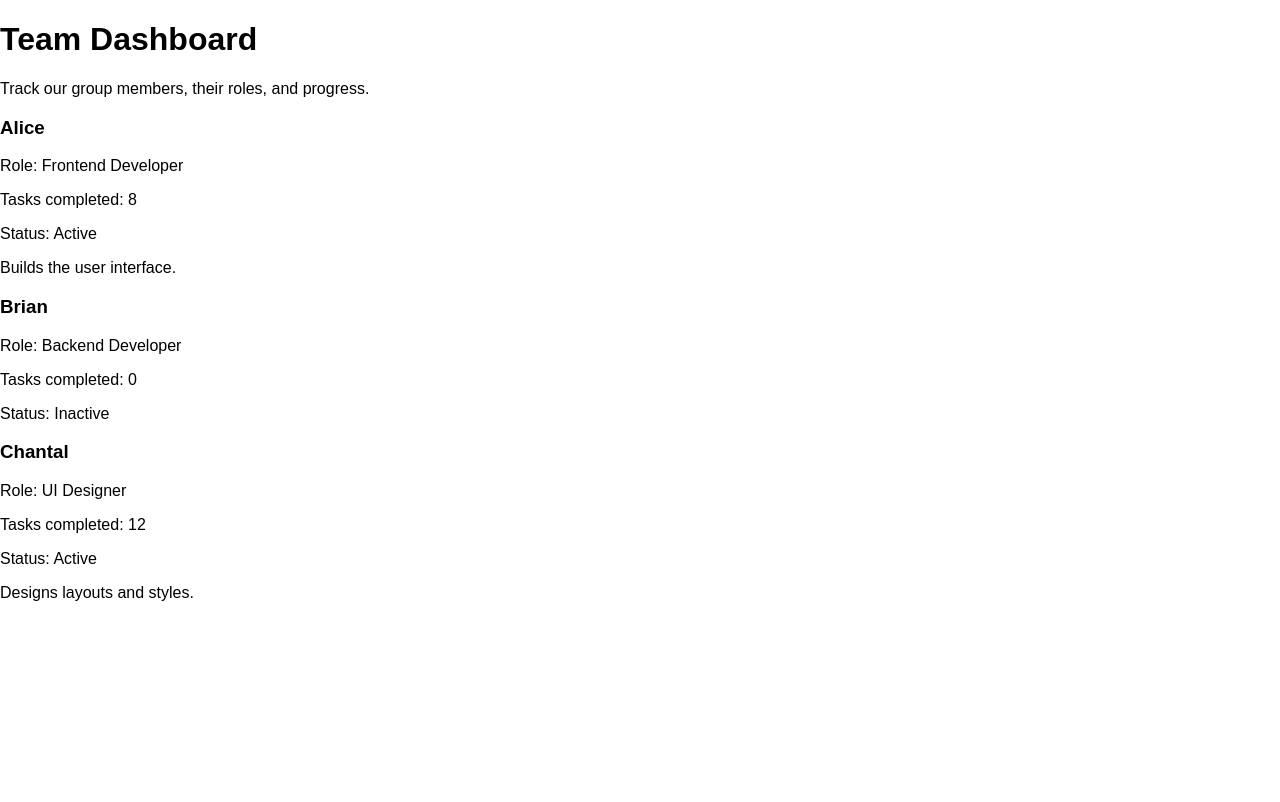
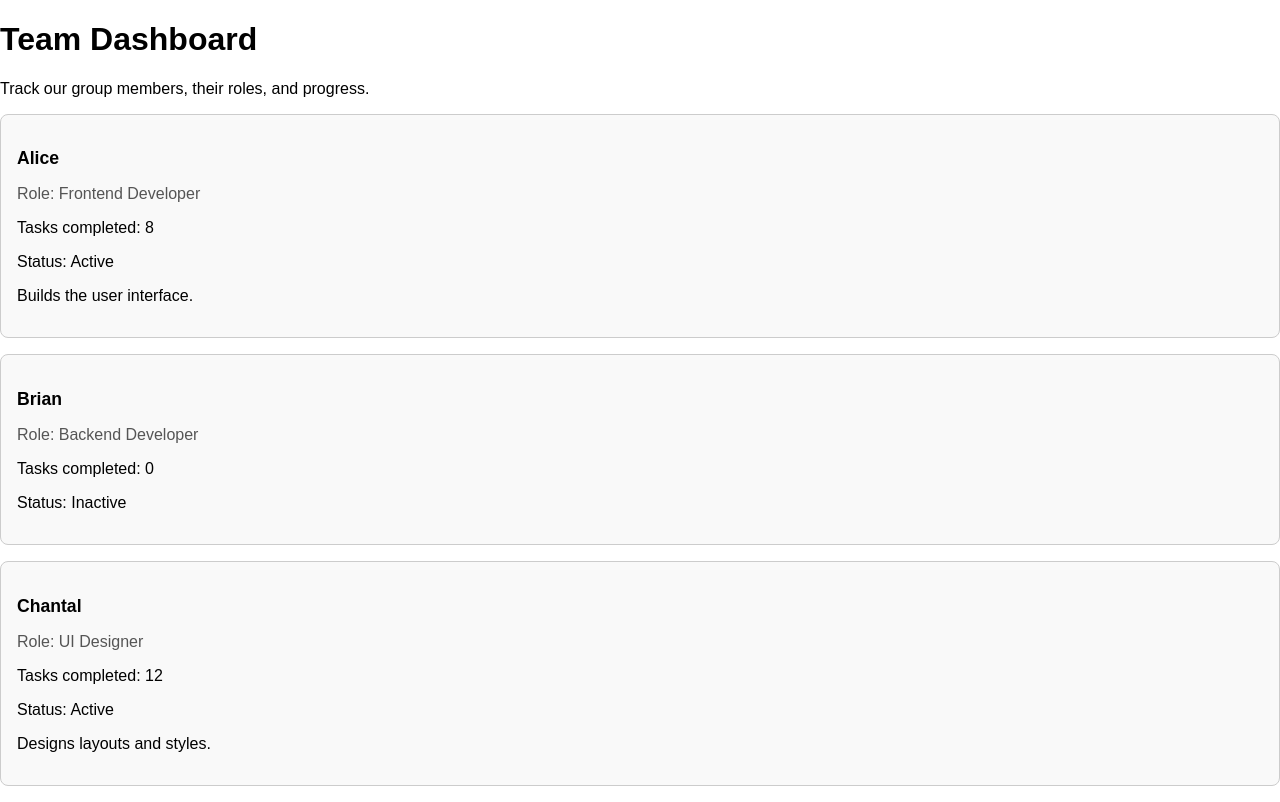
Before and after one commit to Effiong06/react-50-tasks, a React (Vite) app: page / in a window 1280 px wide. Built offline with nearby package versions, Linux system fonts and the light colour scheme.

Commit message:
Author: Veronicah - created MemberCard.css and added className attributes (tasks 21-22)

```diff
--- /dev/null
+++ b/src/MemberCard.css
@@ -0,0 +1,18 @@
+/* Author: Veronicah */
+
+.member-card {
+  padding: 1rem;
+  border: 1px solid #ccc;
+  border-radius: 8px;
+  background-color: #f9f9f9;
+  margin-bottom: 1rem;
+}
+
+.member-name {
+  font-size: 1.1rem;
+  margin-bottom: 0.2rem;
+}
+
+.member-role {
+  color: #555;
+}
--- a/src/MemberCard.tsx
+++ b/src/MemberCard.tsx
@@ -1,3 +1,7 @@
+// Author: Veronicah
+
+import "./MemberCard.css";
+
 export interface MemberCardProps {
   name: string;
   role: string;
@@ -8,9 +12,9 @@ export interface MemberCardProps {
 
 function MemberCard({ name, role, tasksCompleted = 0, isActive, bio }: MemberCardProps) {
   return (
-    <div>
-      <h3>{name}</h3>
-      <p>Role: {role}</p>
+    <div className="member-card">
+      <h3 className="member-name">{name}</h3>
+      <p className="member-role">Role: {role}</p>
       <p>Tasks completed: {tasksCompleted}</p>
       <p>Status: {isActive ? "Active" : "Inactive"}</p>
       {bio && <p>{bio}</p>}
```
